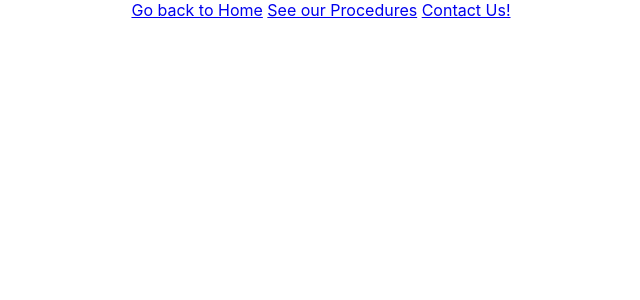
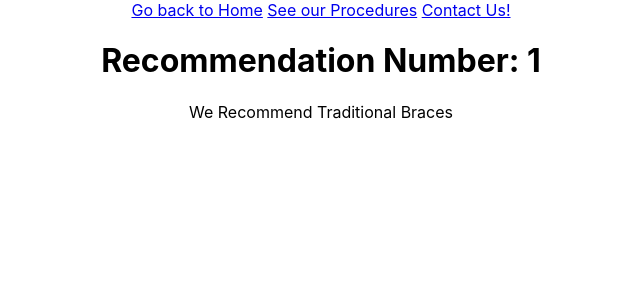
Before and after one commit to imjchiang/react-router, a React (Create React App) app: page /recommendation/1 in a window 1280 px wide. Shown: the top 300 px of the page, without its empty margins (319-959 px from the left). Built offline with nearby package versions, Linux system fonts and the light colour scheme.

Commit message:
[recommend] add recommend component

```diff
--- a/src/App.js
+++ b/src/App.js
@@ -15,6 +15,7 @@ import Contact from "./Contact";
 import WidgetShow from './WidgetShow';
 import Ortho from "./Ortho";
 import Gallery from "./Gallery";
+import Recommend from "./Recommend";
 
 function App()
 {
@@ -36,7 +37,7 @@ function App()
 
         <Route path="/ortho" render={() => <Ortho braces={braces} />} />
         <Route path="/gallery" component={Gallery} />
-        <Route path="/widgets/:id" render={(props) => <WidgetShow procedures={procedures} {...props} />} />
+        <Route path="/recommendation/:id" render={(props) => <Recommend braces={braces} {...props} />} />
       </div>
     </Router>
   );
--- /dev/null
+++ b/src/Recommend.js
@@ -0,0 +1,16 @@
+import React, {Component} from "react";
+
+class Recommend extends Component
+{
+    render()
+    {
+        return(
+            <div>
+                <h1>Recommendation Number: {this.props.match.params.id}</h1>
+                <p>We Recommend {this.props.braces[Math.floor(Math.random()*5)]} Braces</p>
+            </div>
+        )
+    }
+}
+
+export default Recommend;
```
